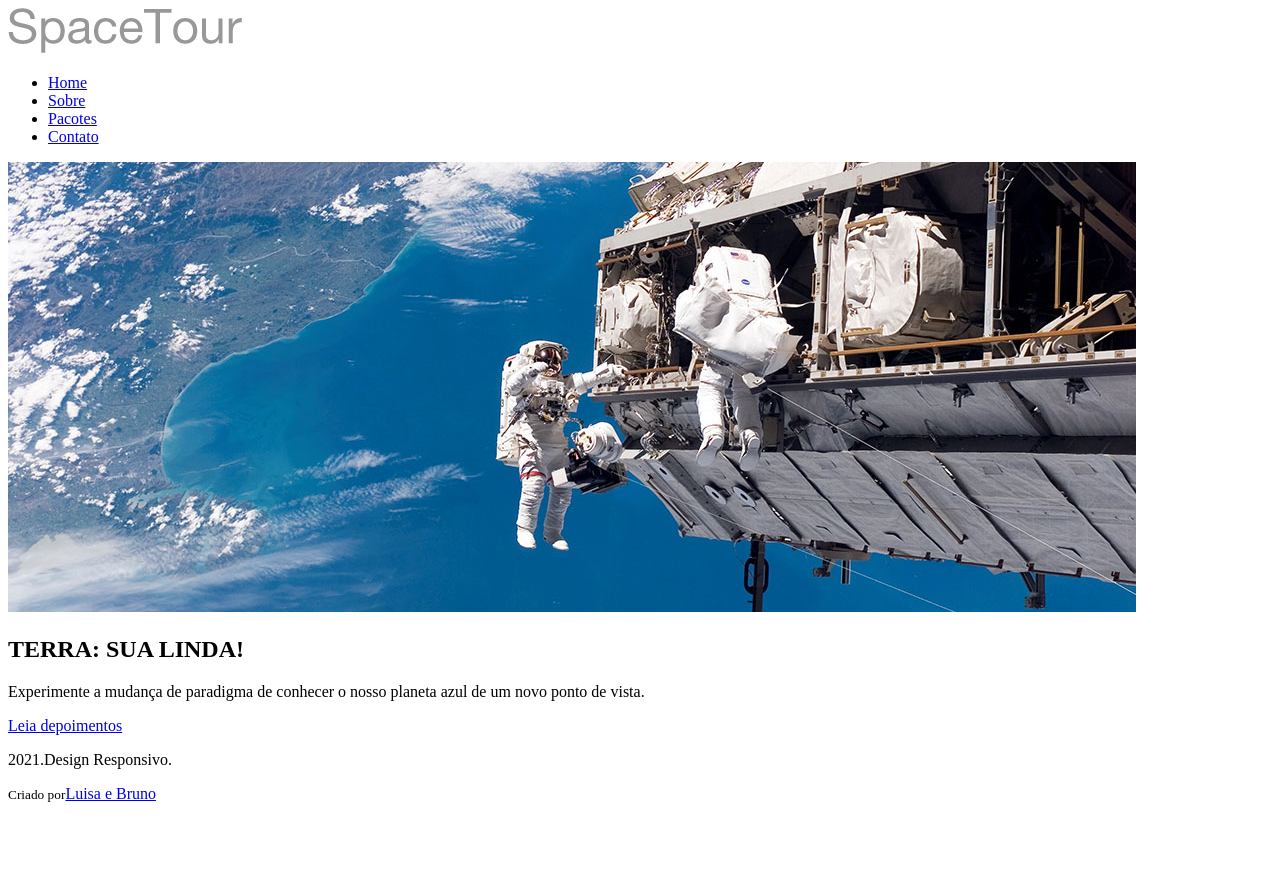
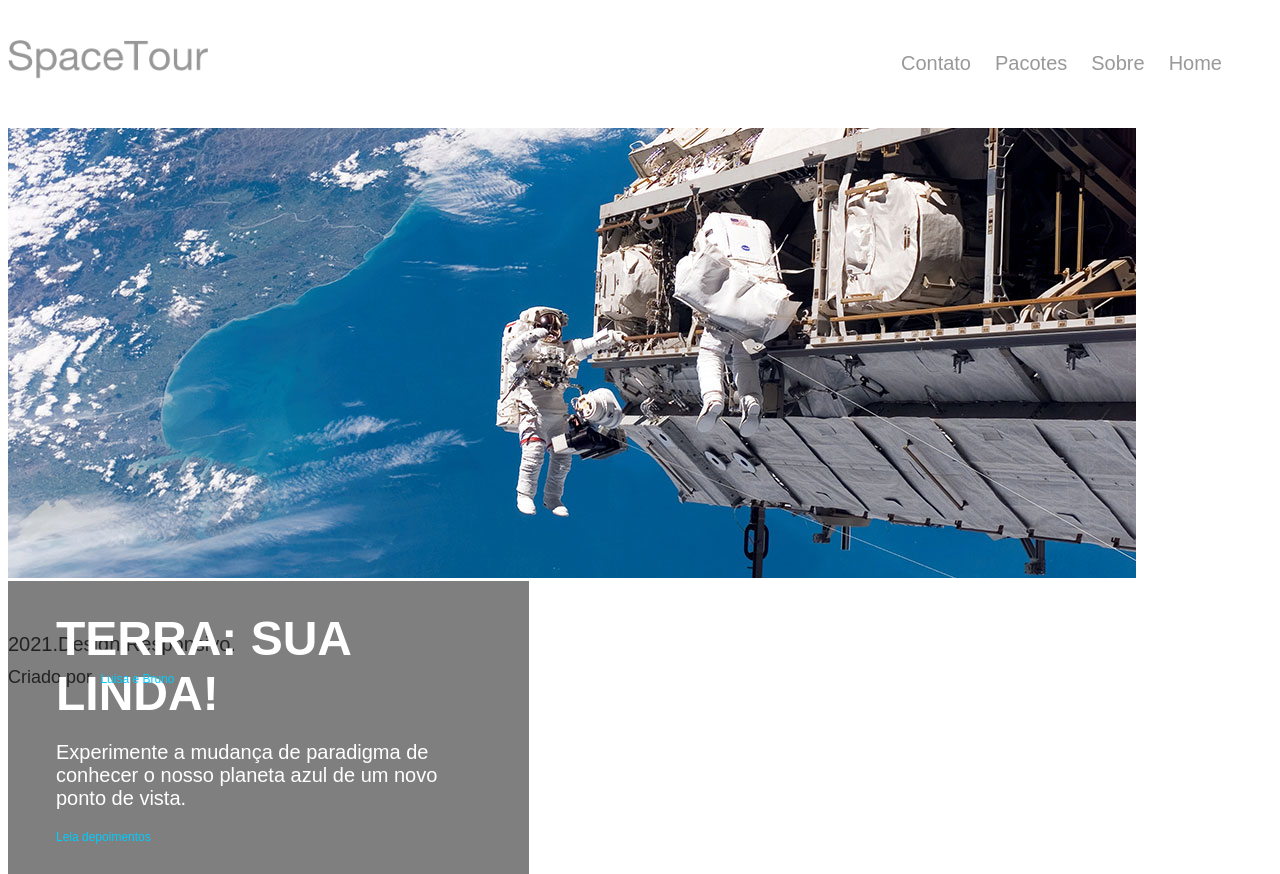
Before and after one commit to LuisaGPurificacao/SpaceTour, a plain HTML site: page index.html in a window 1280 px wide. Before the commit the page ends 811 px from the top, so only its background shows below. Drawn offline with Linux system fonts and the light colour scheme.

Commit message:
Quase pronto

```diff
--- a/css/estilo.css
+++ b/css/estilo.css
@@ -0,0 +1,98 @@
+body{
+    font-size: 12px;
+    font-family: Arial, Helvetica, sans-serif;
+    color: #444;
+}
+#container{
+    width: 1128px;
+}
+a{
+    position: relative;
+    color: #00ccff;
+    text-decoration: none;
+    font-size: 12px;
+}
+a::before{
+    content: "";
+    position: absolute;
+    display: block;
+    width: 100%;
+    height: 2px;
+    bottom: 0;
+    left: 0;
+    background-color: #999;
+    transform: scaleX(0);
+    transition: transform 0.3s ease;
+}
+a:hover::before{
+    transform: scaleX(1);
+}
+p{
+    font-size: 20px;
+}
+img{
+    width: 100%;
+}
+.cabecalho{
+    width: 100%;
+    height: 48px;
+    margin-top: 40px;
+    margin-bottom: 40px;
+}
+.logo{
+    float: left;
+    width: 200px;
+}
+.menu{
+    float: right;
+    display: flex;
+    margin-right: 50px;
+}
+li{
+    list-style: none;
+    flex-direction: row-reverse;
+    float: right;
+    font-size: 14px;
+    margin-left: 24px;
+}
+li a{
+    font-size: 20px;
+    color: #999;
+}
+.banner{
+    height: 450px;
+    margin-bottom: 35px;
+    position: relative;
+}
+.box{
+    position: absolute;
+    width: 425px;
+    padding: 30px 48px 30px 48px;
+    background-color: rgba(0,0,0,0.5);
+}
+.box p{
+    font-size: 20px;
+    color: #fff;
+}
+h1{
+    margin-top: 0;
+    margin-bottom: 0;
+    font-size: 48px;
+    padding: 200;
+    color: #fff;
+}
+.rodape{
+    width: 100%;
+    margin-bottom: 30px;
+    float: left;
+    font-size: 30px;
+}
+.rodape p{
+    margin-bottom: 0;
+}
+.rodape small{
+    font-size: 18px;
+}
+.rodape a{
+    font-size: 1;
+}
--- a/index.html
+++ b/index.html
@@ -11,7 +11,7 @@
 </head>
 
 <body>
-    <header class="cabeçalho">
+    <header class="cabecalho">
         <img src="./imgs/logo-spacetours.png" alt="logo" class="logo">
         <div class="menu">
             <ul>
@@ -36,7 +36,8 @@
     </section>
     <footer class="rodape">
         <p>2021.Design Responsivo.</p>
-        <small class="creditos">Criado por</small><a href="#">Luisa e Bruno</a>
+        <small class="creditos">Criado por</small>
+        <a href="#">Luisa e Bruno</a>
     </footer>
 </body>
 
```
